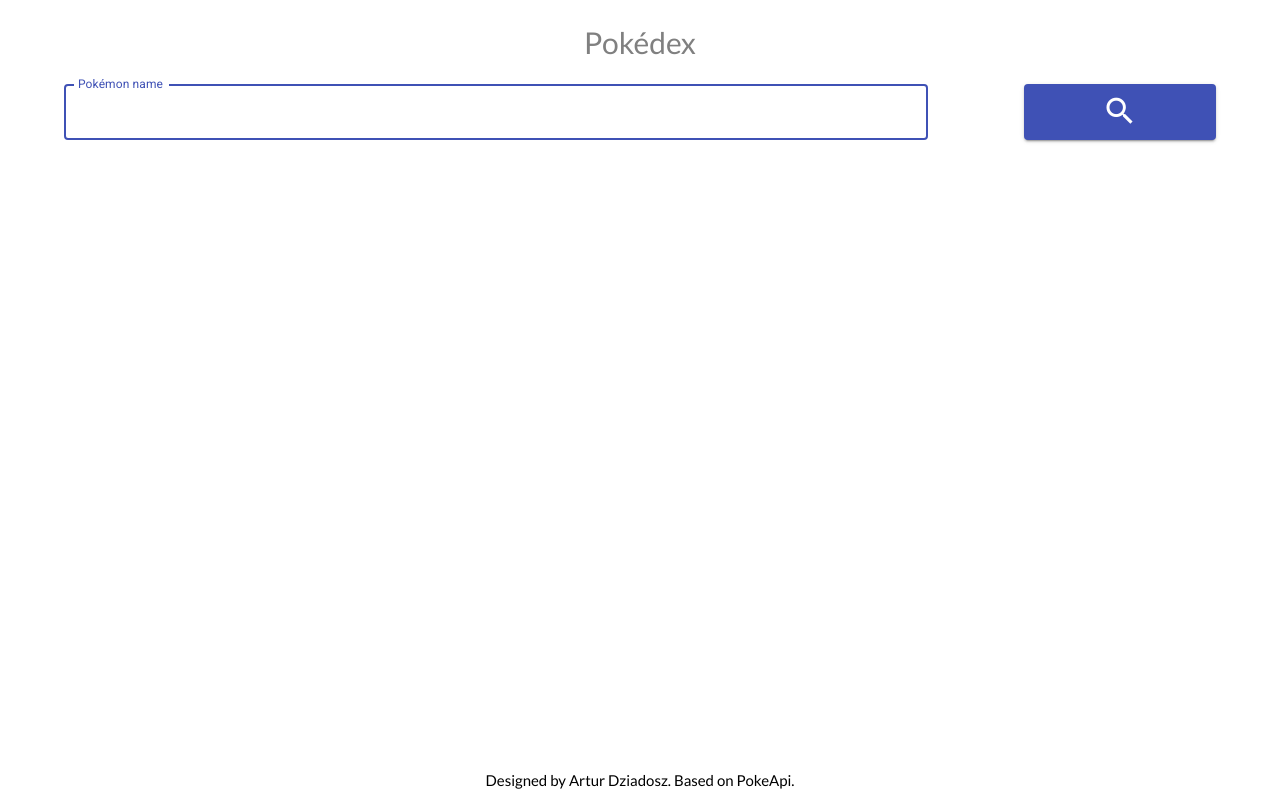
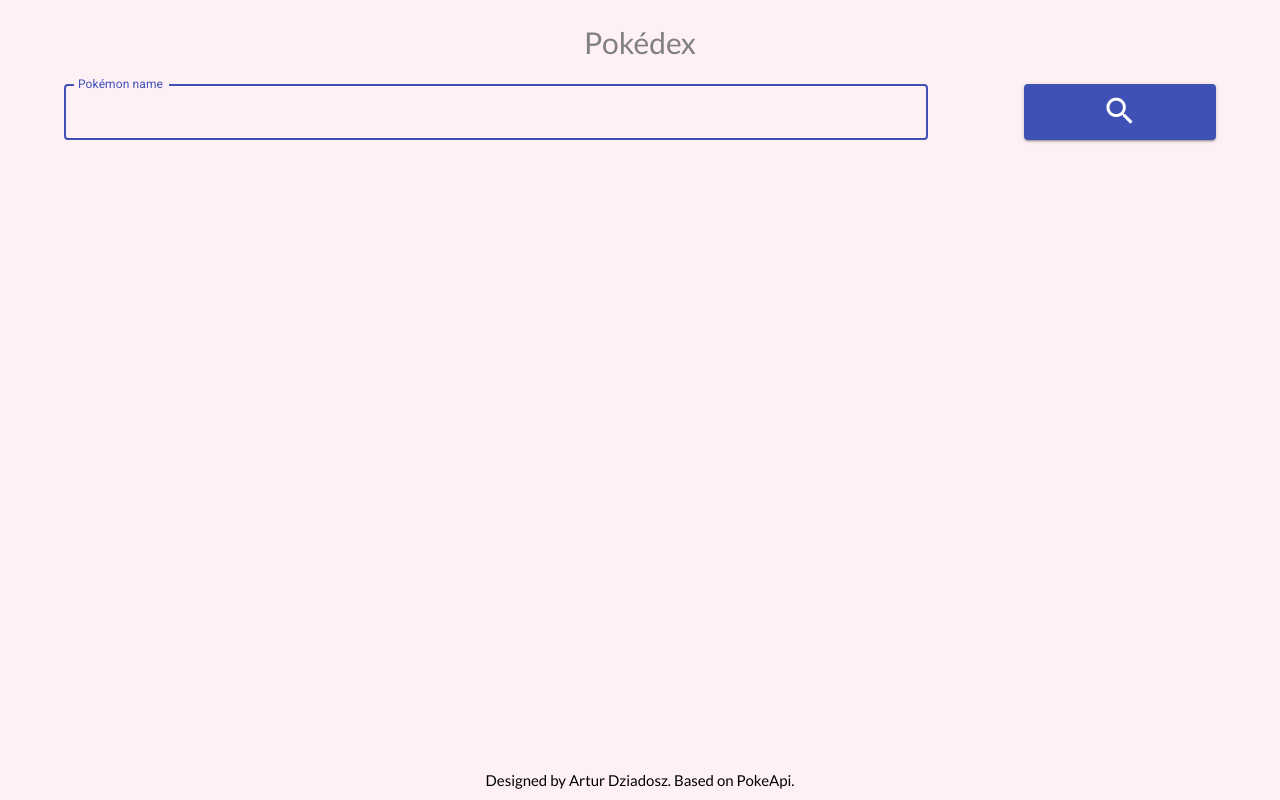
Before and after one commit to ArturDziadosz/Pokedex, a React (Create React App) app: page / in a window 1280 px wide. Built offline with nearby package versions, Linux system fonts and the light colour scheme.

Commit message:
0.0.16 Added new font for title and new background color

```diff
--- a/src/styles/index.scss
+++ b/src/styles/index.scss
@@ -11,7 +11,7 @@
   font-family: $fontBase;
   line-height: $lineHeight;
   font-weight: $fontWeight;
-  background-color: $colorBackgroundW;
+  background-color: lavenderblush;
   overflow-x: hidden;
 }
 
--- a/src/styles/settings/_variables.scss
+++ b/src/styles/settings/_variables.scss
@@ -6,6 +6,8 @@
 // Fonts
 @import url('https://fonts.googleapis.com/css?family=Lato:300,400,700&display=swap&subset=latin-ext');
 $fontBase: 'Lato', sans-serif;
+@import url('https://fonts.googleapis.com/css?family=Press+Start+2P&display=swap');
+$fontTitle: 'Press Start 2P', cursive;
 $fontSize: 15px;
 $lineHeight: 24px;
 $fontWeight: 400;
```
